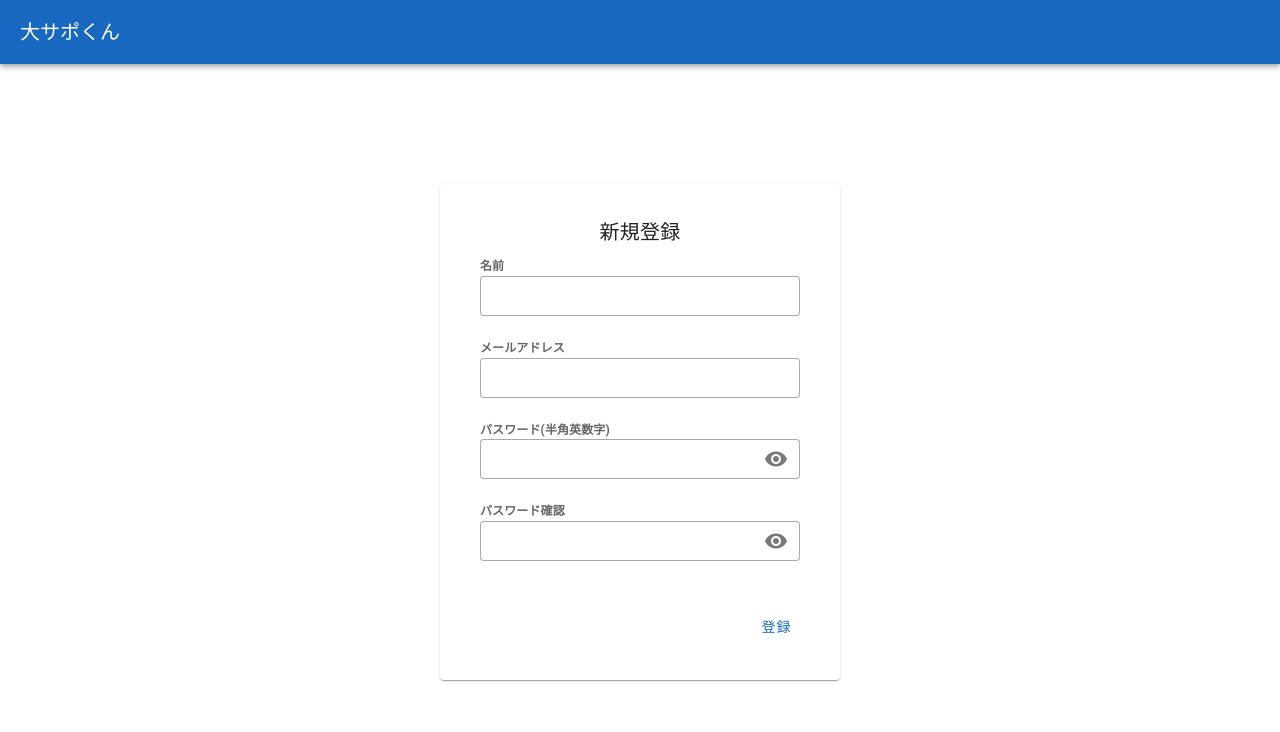
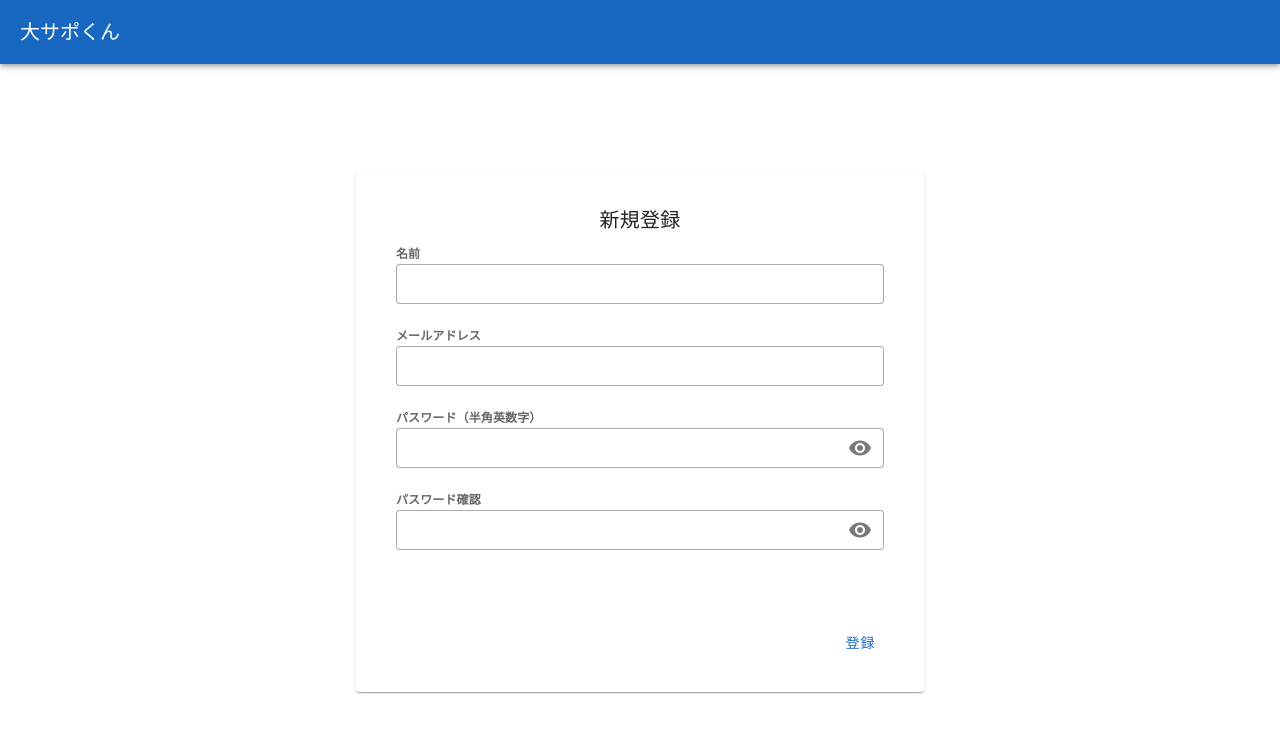
Before and after one commit to usamaru0606/tech_present_2025, a Nuxt app in the folder app_client/diet-support-app/: page /register in a window 1280 px wide. Shown: the top 732 px of the page. Built offline with nearby package versions, Linux system fonts and the light colour scheme.

Commit message:
リファクタリング：ViewとViewModelの分離と共通コンポーネントの作成

```diff
--- /dev/null
+++ b/app_client/diet-support-app/components/CAlert.vue
@@ -0,0 +1,36 @@
+<template>
+  <v-alert
+    :class="{ invisible: !message }"
+    type="error"
+    variant="text"
+    class="ma-0 pa-0 fixed-height"
+    density="compact"
+    :icon="false"
+  >
+    <template #prepend>
+      <v-icon size="22" color="error">mdi-alert-circle</v-icon>
+    </template>
+    {{ message }}
+  </v-alert>
+</template>
+
+<script setup>
+defineProps({
+  message: {
+    type: String,
+    default: ''
+  }
+})
+</script>
+
+<style scoped>
+.fixed-height {
+  min-height: 23px;
+  font-size: 12px;
+  font-weight: bold;
+}
+
+.invisible {
+  visibility: hidden;
+}
+</style>
--- /dev/null
+++ b/app_client/diet-support-app/components/CPassField.vue
@@ -0,0 +1,92 @@
+<template>
+  <div>
+    <v-label class="label">{{ label }}</v-label>
+    <v-text-field
+      :ref="inputRef"
+      :model-value="modelValue"
+      :type="showPassword ? 'text' : 'password'"
+      :density="density"
+      :variant="variant"
+      :hide-details="hideDetails"
+      :append-inner-icon="showPassword ? 'mdi-eye-off' : 'mdi-eye'"
+      @click:append-inner="togglePasswordVisibility"
+      @keydown.enter="handleEnter"
+      @update:model-value="$emit('update:modelValue', $event)"
+    />
+
+    <v-checkbox
+      v-if="showAutoLoginCheckbox"
+      v-model="autoLogin"
+      :label="checkboxLabel"
+      class="checkbox"
+      :density="density"
+      :hide-details="hideDetails"
+    />
+  </div>
+</template>
+
+<script setup>
+const props = defineProps({
+  modelValue: String,
+  label: String,
+  inputRef: String,
+  density: {
+    type: String,
+    default: 'compact'
+  },
+  variant: {
+    type: String,
+    default: 'outlined'
+  },
+  hideDetails: {
+    type: Boolean,
+    default: false
+  },
+  showAutoLoginCheckbox: {
+    type: Boolean,
+    default: false
+  },
+  checkboxLabel: {
+    type: String,
+    default: '次回から自動でログインする'
+  },
+  onEnter :{
+    type: Function,
+    default: () => {}, // 未指定でもエラーにならないように
+  },
+})
+
+const emit = defineEmits(['update:modelValue', 'update:autoLogin'])
+
+const showPassword = ref(false)
+const autoLogin = ref(false)
+
+watch(autoLogin, (val) => {
+  emit('update:autoLogin', val)
+})
+
+const togglePasswordVisibility = () => {
+  showPassword.value = !showPassword.value
+}
+
+const handleEnter = () => {
+  if (props.onEnter) props.onEnter()
+}
+</script>
+
+<style scoped>
+.label {
+  color: black;
+  font-size: 12px;
+  font-weight: bold;
+}
+
+.checkbox {
+  font-size: 12px;
+  margin: 0px;
+}
+
+.checkbox :deep(.v-label) {
+  font-size: 12px;
+}
+</style>
--- /dev/null
+++ b/app_client/diet-support-app/components/CTextBtn.vue
@@ -0,0 +1,39 @@
+<template>
+  <v-btn
+    :density="density"
+    :variant="variant"
+    :color="color"
+    class="text-caption mt-1 textbtn"
+    @click="onClick"
+  >
+    {{ label }}
+  </v-btn>
+</template>
+
+<script setup>
+const props = defineProps({
+  label: String,
+  color: {
+    type: String,
+    default: undefined, // Vuetifyのデフォルトカラー
+  },
+  density: {
+    type: String,
+    default: "compact",
+  },
+  variant: {
+    type: String,
+    default: "text",
+  },
+  onClick: {
+    type: Function,
+    default: () => {}, // 未指定でもエラーにならないように
+  },
+});
+</script>
+
+<style scoped>
+.textbtn {
+  width: fit-content;
+}
+</style>
--- /dev/null
+++ b/app_client/diet-support-app/components/CTextField.vue
@@ -0,0 +1,57 @@
+<template>
+  <div>
+    <v-label class="label">{{ label }}</v-label>
+    <v-text-field
+      :ref="inputRef"
+      :model-value="modelValue"
+      :type="type"
+      :density="density"
+      :variant="variant"
+      :hide-details="hideDetails"
+      @keydown.enter="handleEnter"
+      @update:model-value="$emit('update:modelValue', $event)"
+    />
+  </div>
+</template>
+
+<script setup>
+const props = defineProps({
+  modelValue: String,
+  label: String,
+  type: {
+    type: String,
+    default: 'text'
+  },
+  inputRef: String,
+  density: {
+    type: String,
+    default: 'compact'
+  },
+  variant: {
+    type: String,
+    default: 'outlined'
+  },
+  hideDetails: {
+    type: Boolean,
+    default: false
+  },
+  onEnter :{
+    type: Function,
+    default: () => {}, // 未指定でもエラーにならないように
+  },
+})
+
+const emit = defineEmits(['update:modelValue'])
+
+const handleEnter = () => {
+  if (props.onEnter) props.onEnter()
+}
+</script>
+
+<style scoped>
+.label {
+  color: black;
+  font-size: 12px;
+  font-weight: bold;
+}
+</style>
--- a/app_client/diet-support-app/pages/login.vue
+++ b/app_client/diet-support-app/pages/login.vue
@@ -2,77 +2,39 @@
   <v-container class="fill-height d-flex flex-column justify-center pb-10">
     <v-label class="text-h5 mb-4">ログイン</v-label>
 
-    <v-container class="container">
+    <v-container max-width="600px">
       <v-card min-width="360">
         <v-card-text>
-          <v-label class="label">メールアドレス</v-label>
-          <v-text-field
-            v-model="loginForm.email"
-            ref="emailField"
+          <CTextField
+            v-model="viewmodel.loginForm.email"
+            label="メールアドレス"
             type="email"
-            density="compact"
-            variant="outlined"
-            @keydown.enter="FocusPassword"
+            inputRef="emailField"
+            :onEnter="viewmodel.Login"
           />
 
-          <v-label class="label">パスワード(半角英数字)</v-label>
-          <v-text-field
-            v-model="loginForm.password"
-            ref="passwordField"
-            :type="showPassword ? 'text' : 'password'"
-            density="compact"
-            variant="outlined"
-            hide-details
-            @keydown.enter="Login"
-            :append-inner-icon="showPassword ? 'mdi-eye-off' : 'mdi-eye'"
-            @click:append-inner="SwitchPasswordVisibility"
-          />
-          <v-checkbox
-            label="次回から自動でログインする"
-            class="checkbox"
-            density="compact"
-            hide-details
+          <CPassField
+            v-model="viewmodel.loginForm.password"
+            :onEnter="viewmodel.Login"
+            inputRef="passwordField"
+            label="パスワード（半角英数字）"
+            :showAutoLoginCheckbox="true"
+
           />
 
-          <v-alert
-            :class="{ invisible: !error }"
-            aaa
-            type="error"
-            variant="text"
-            class="ma-0 pa-0 fixed-height"
-            density="compact"
-            :icon="false"
-          >
-            {{ error }}
+          <CAlert :message="viewmodel.error.value" />
 
-            <template #prepend v-if="error">
-              <v-icon size="22" color="error">mdi-alert-circle</v-icon>
-            </template>
-          </v-alert>
         </v-card-text>
 
-        <v-card-actions class="justify-end mb-1">
-          <v-btn color="primary" @click="Login">ログイン</v-btn>
+        <v-card-actions class="justify-end">
+          <v-btn color="primary" @click="viewmodel.Login">ログイン</v-btn>
         </v-card-actions>
       </v-card>
 
       <div class="d-flex flex-column align-items-endmt-2">
-        <v-btn
-          density="compact"
-          variant="text"
-          class="text-caption mb-1 mt-1 textbtn"
-        >
-          パスワードを忘れた方はこちら
-        </v-btn>
-        <v-btn
-          density="compact"
-          color="primary"
-          variant="text"
-          class="text-caption textbtn"
-          @click="GoRegisterPage"
-        >
-          新規登録
-        </v-btn>
+        <CTextBtn label="パスワードを忘れた方はこちら" />
+
+        <CTextBtn label="新規登録" color="primary" :onClick="viewmodel.GoRegisterPage"/>
       </div>
     </v-container>
   </v-container>
@@ -85,50 +47,5 @@ definePageMeta({
   layout: "blank",
 });
 
-const { loginForm, error, Login, GoRegisterPage } = LoginViewModel();
-const showPassword = ref(false);
-const emailField = ref();
-const passwordField = ref();
-
-function FocusPassword() {
-  passwordField.value?.focus();
-}
-
-function SwitchPasswordVisibility() {
-  showPassword.value = !showPassword.value;
-}
+const viewmodel = LoginViewModel();
 </script>
-
-<style scoped>
-.container{
-    max-width: 600px;
-}
-.label {
-  color: black;
-  font-size: 12px;
-  font-weight: bold;
-}
-
-.checkbox {
-  font-size: 12px;
-  margin-bottom: 10px;
-}
-
-.checkbox :deep(.v-label) {
-  font-size: 12px;
-}
-
-.fixed-height {
-  min-height: 23px;
-  font-size: 12px;
-  font-weight: bold;
-}
-
-.invisible {
-  visibility: hidden;
-}
-
-.textbtn {
-  width: fit-content;
-}
-</style>
--- a/app_client/diet-support-app/pages/register.vue
+++ b/app_client/diet-support-app/pages/register.vue
@@ -1,104 +1,55 @@
 <template>
   <v-container class="fill-height d-flex align-center justify-center">
-    <v-card class="pa-6" width="400">
+    <v-container max-width="600px">
+      <v-card class="pa-6" min-width="360">
         <v-card-title class="text-h6 text-center">新規登録</v-card-title>
 
         <v-card-text>
-        <v-label class="label">名前</v-label>
-        <v-text-field
-          v-model="form.name"
-          ref="emailField"
-          type="email"
-          density="compact"
-          variant="outlined"
-        />
-        <v-label class="label">メールアドレス</v-label>
-        <v-text-field
-          v-model="form.email"
-          ref="emailField"
-          type="email"
-          density="compact"
-          variant="outlined"
-        />
-        <v-label class="label">パスワード(半角英数字)</v-label>
-        <v-text-field
-          v-model="form.password"
-          ref="passwordField"
-          :type="showPassword ? 'text' : 'password'"
-          density="compact"
-          variant="outlined"
-          :append-inner-icon="showPassword ? 'mdi-eye-off' : 'mdi-eye'"
-          @click:append-inner="SwitchPasswordVisibility"
-        />
-        <v-label class="label">パスワード確認</v-label>
-        <v-text-field
-          v-model="form.passwordConfirm"
-          ref="passwordField"
-          :type="showPassword ? 'text' : 'password'"
-          density="compact"
-          variant="outlined"
-          hide-details
-          :append-inner-icon="showPassword ? 'mdi-eye-off' : 'mdi-eye'"
-          @click:append-inner="SwitchPasswordVisibility"
+          <CTextField
+            v-model="viewmodel.userInfo.name"
+            label="名前"
+            type="text"
+            inputRef="emailField"
           />
 
-        <v-alert
-          :class="{ invisible: !error }"
-          aaa
-          type="error"
-          variant="text"
-          class="ma-0 pa-0 fixed-height"
-          density="compact"
-          :icon="false"
-        >
-          {{ error }}
+          <CTextField
+            v-model="viewmodel.userInfo.email"
+            label="メールアドレス"
+            type="email"
+            inputRef="emailField"
+          />
 
-          <template #prepend v-if="error">
-            <v-icon size="22" color="error">mdi-alert-circle</v-icon>
-          </template>
-        </v-alert>
+          <CPassField
+            v-model="viewmodel.userInfo.password"
+            inputRef="passwordField"
+            label="パスワード（半角英数字）"
+            :showAutoLoginCheckbox="false"
+          />
+
+          <CPassField
+            v-model="viewmodel.userInfo.passwordConfirm"
+            inputRef="passwordField"
+            label="パスワード確認"
+            :showAutoLoginCheckbox="false"
+          />
+
+          <CAlert :message="viewmodel.error.value" />
         </v-card-text>
 
-      <v-card-actions class="justify-end mb-1">
-        <v-btn color="primary" @click="Register">登録</v-btn>
+        <v-card-actions class="justify-end">
+          <v-btn color="primary" @click="viewmodel.Register">登録</v-btn>
         </v-card-actions>
       </v-card>
+    </v-container>
   </v-container>
 </template>
 
 <script setup lang="ts">
-import { RegisterViewModel } from '~/viewmodel/register_vm'
+import { RegisterViewModel } from "~/viewmodel/register_vm";
 
 definePageMeta({
-  layout: 'blank',
-})
+  layout: "blank",
+});
 
-const { form, error, Register } = RegisterViewModel()
-const showPassword = ref(false);
-
-function SwitchPasswordVisibility() {
-  showPassword.value = !showPassword.value
-}
+const viewmodel = RegisterViewModel();
 </script>
-
-<style scoped>
-.label {
-  color: black;
-  font-size: 12px;
-  font-weight: bold;
-}
-
-.fixed-height {
-  min-height: 23px;
-  font-size: 12px;
-  font-weight: bold;
-}
-
-.invisible {
-  visibility: hidden;
-}
-
-.textbtn{
-    width: fit-content;
-}
-</style>
--- a/app_client/diet-support-app/viewmodel/register_vm.ts
+++ b/app_client/diet-support-app/viewmodel/register_vm.ts
@@ -2,32 +2,27 @@ import type { UserInfo } from '~/model/userinfo'
 import{v4 as uuidv4} from 'uuid'
 
 export const RegisterViewModel = () => {
-  const form = ref<UserInfo>({
-  guid: uuidv4(),
-  name: '',
-  gender:'',
-  age:0,
-  birthday:'',
-  email: '',
-  password: '',
-  passwordConfirm: '',
-  })
-
-  const error = ref('')
   const router = useRouter()
 
-  const validate = (): boolean => {
-    if (
-      !form.value.name ||
-      !form.value.email ||
-      !form.value.password ||
-      !form.value.passwordConfirm
-    ) {
+  const userInfo = reactive<UserInfo>({
+    guid: uuidv4(),
+    name: '',
+    gender: '',
+    age: 0,
+    birthday: '',
+    email: '',
+    password: '',
+    passwordConfirm: '',
+  })
+  const error = ref('')
+
+  const Validate = (): boolean => {
+    if (!userInfo.name || !userInfo.email || !userInfo.password || !userInfo.passwordConfirm) {
       error.value = 'すべての項目を入力してください'
       return false
     }
 
-    if (form.value.password !== form.value.passwordConfirm) {
+    if (userInfo.password !== userInfo.passwordConfirm) {
       error.value = 'パスワードと確認用パスワードが一致しません'
       return false
     }
@@ -37,9 +32,10 @@ export const RegisterViewModel = () => {
   }
 
   const Register = async () => {
-    if (!validate()) return
+    if (!Validate()) return
 
     try {
+      // API 呼び出しなどの処理をここに追加
       await router.push('/login')
     } catch (e) {
       error.value = '登録に失敗しました'
@@ -47,7 +43,7 @@ export const RegisterViewModel = () => {
   }
 
   return {
-    form,
+    userInfo,
     error,
     Register,
   }
```
Also changed, not shown: app_client/diet-support-app/viewmodel/login_vm.ts (+19 -15 lines), app_client/diet-support-app/public/apple-touch-icon-precomposed.png (added), 1 other file (tests, documents, lock files or other folders). Lines whose indentation alone changed are shown as unchanged.
